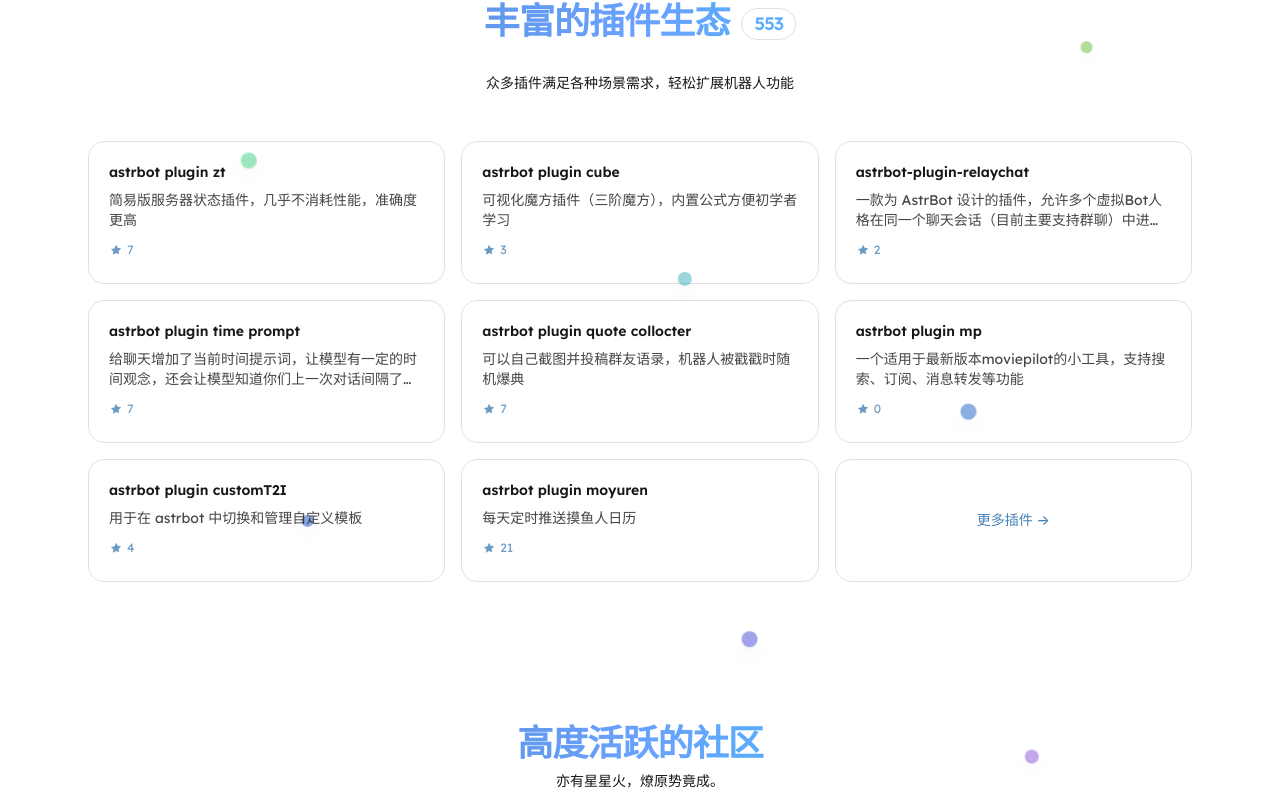
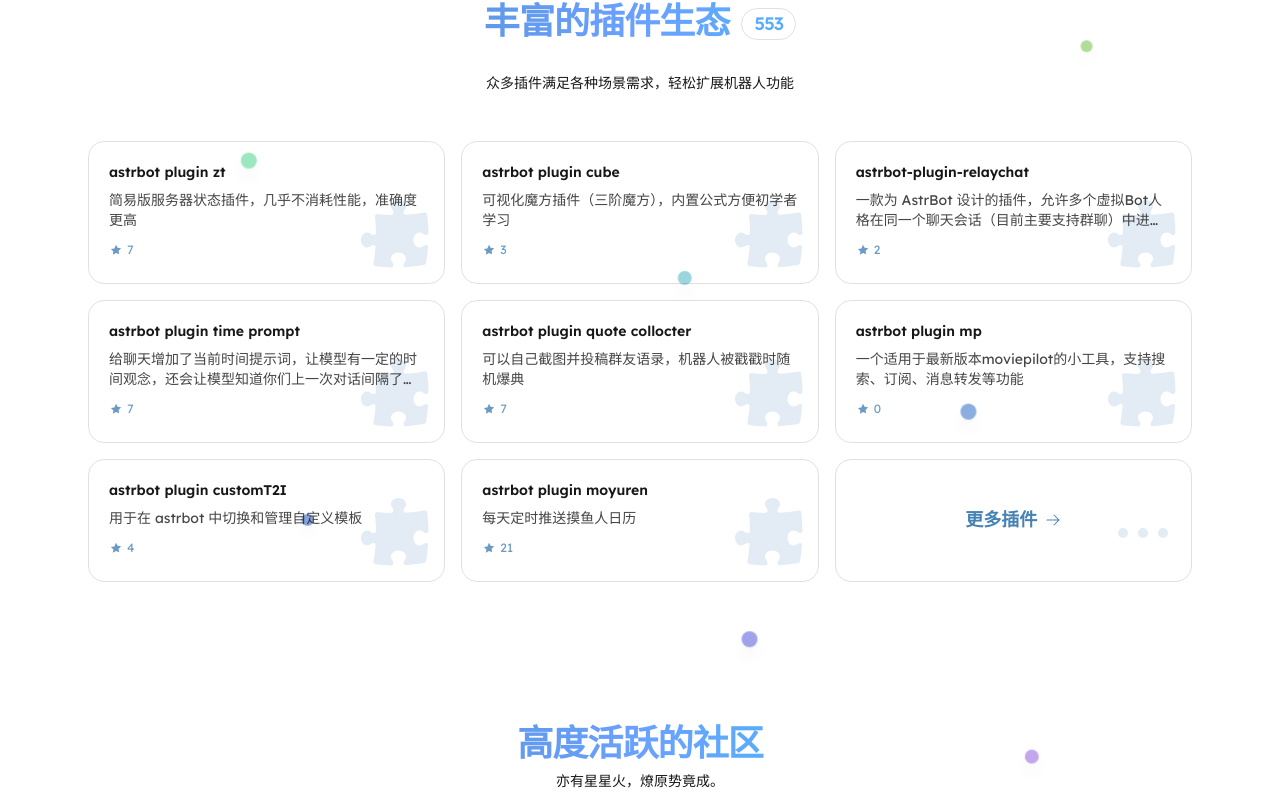
Before and after one commit to AstrBotDevs/AstrBot_Landing_Page, a Next.js app: page / in a window 1280 px wide. Shown: the part 2554-3360 px from the top of the page. Built offline with nearby package versions, Linux system fonts and the light colour scheme; no server answers.

Commit message:
perf: plugins card style

```diff
--- a/i18n/en-US.json
+++ b/i18n/en-US.json
@@ -3,7 +3,7 @@
   "hero": {"slogan": "Multi-platform LLM Bot Infrastructure", "subSlogan": "Build, deploy, and manage cross-platform AI chatbots", "startButton": "Get Started", "githubButton": "GitHub"},
   "platforms": {"title": "Multi-platform Integrations", "current": "Current"},
   "models": {"title": "Supported Model Providers", "subtitle": "Support for Text Gen, Vision, STT, TTS, Embedding and more"},
-  "plugins": {"title": "Rich Plugin Ecosystem", "subtitle": "Extend bots easily for various scenarios", "more": "More plugins →"},
+  "plugins": {"title": "Rich Plugin Ecosystem", "subtitle": "Extend bots easily for various scenarios", "more": "More plugins"},
   "community": {"title": "Thriving Community", "subtitle": "Small sparks can start a prairie fire.", "contributorsTitle": "Contributors", "contributorsNote": "Thanks to every open-source contributor.", "stars": "GitHub Stars", "forks": "GitHub Forks", "contributors": "Contributors", "plugins": "Plugins"},
   "more": {"title": "More things", "kbLabel": "Knowledge Base", "kbDesc": "Built-in AI knowledge base, zero hassle", "codeLabel": "Code Runner", "codeDesc": "Docker-based sandboxed code runner", "searchLabel": "Web Search", "searchDesc": "Bring the LLM online", "memoryLabel": "Long-term Memory", "memoryDesc": "Experimental long-term memory (coming soon)"},
   "carousel": {"prev": "Previous", "next": "Next"},
--- a/i18n/ja-JP.json
+++ b/i18n/ja-JP.json
@@ -3,7 +3,7 @@
   "hero": {"slogan": "マルチプラットフォーム LLM ボット基盤", "subSlogan": "クロスプラットフォームなAIチャットボットを構築・展開・管理", "startButton": "はじめる", "githubButton": "GitHub"},
   "platforms": {"title": "マルチプラットフォーム連携", "current": "現在"},
   "models": {"title": "対応モデルプロバイダー", "subtitle": "テキスト生成、画像理解、STT、TTS、Embedding などに対応"},
-  "plugins": {"title": "豊富なプラグインエコシステム", "subtitle": "様々なシナリオに簡単拡張", "more": "さらに見る →"},
+  "plugins": {"title": "豊富なプラグインエコシステム", "subtitle": "様々なシナリオに簡単拡張", "more": "さらに見る"},
   "community": {"title": "活発なコミュニティ", "subtitle": "小さな火花も野火となる。", "contributorsTitle": "貢献者", "contributorsNote": "すべてのOSS貢献者に感謝します。", "stars": "GitHub Stars", "forks": "GitHub Forks", "contributors": "貢献者", "plugins": "プラグイン"},
   "more": {"title": "その他", "kbLabel": "ナレッジベース", "kbDesc": "AIナレッジベース内蔵、セットアップ不要", "codeLabel": "コードランナー", "codeDesc": "Dockerベースのサンドボックス実行", "searchLabel": "ウェブ検索", "searchDesc": "LLMをオンラインに", "memoryLabel": "長期記憶", "memoryDesc": "実験的な長期記憶（近日）"},
   "carousel": {"prev": "前へ", "next": "次へ"},
--- a/i18n/zh-CN.json
+++ b/i18n/zh-CN.json
@@ -3,7 +3,7 @@
   "hero": {"slogan": "多平台大模型机器人基础设施", "subSlogan": "快速构建、部署和管理跨平台的智能聊天机器人", "startButton": "开始使用", "githubButton": "GitHub"},
   "platforms": {"title": "多消息平台接入", "current": "当前平台"},
   "models": {"title": "支持主流模型提供商", "subtitle": "支持文本生成、图像理解、语音转文本（STT）、文本转语音（TTS）、Embedding 等多种能力"},
-  "plugins": {"title": "丰富的插件生态", "subtitle": "众多插件满足各种场景需求，轻松扩展机器人功能", "more": "更多插件 →"},
+  "plugins": {"title": "丰富的插件生态", "subtitle": "众多插件满足各种场景需求，轻松扩展机器人功能", "more": "更多插件"},
   "community": {"title": "高度活跃的社区", "subtitle": "亦有星星火，燎原势竟成。", "contributorsTitle": "项目贡献者", "contributorsNote": "感谢每一位开源贡献者。", "stars": "GitHub Stars", "forks": "GitHub Forks", "contributors": "贡献者", "plugins": "插件"},
   "more": {"title": "更多能力", "kbLabel": "知识库", "kbDesc": "AstrBot 内置 AI 知识库能力，免除繁杂部署", "codeLabel": "代码执行器", "codeDesc": "AstrBot 支持基于 Docker 的沙箱化代码执行器", "searchLabel": "网页搜索", "searchDesc": "让大模型接入互联网", "memoryLabel": "长期记忆", "memoryDesc": "试验型长期记忆层（即将上线）"},
   "carousel": {"prev": "上一张", "next": "下一张"},
--- a/src/app/page.tsx
+++ b/src/app/page.tsx
@@ -4,7 +4,7 @@
 import { useEffect, useState, useRef, useCallback } from "react";
 import { useI18n } from "../components/i18n/I18nProvider";
 import Reveal from "../components/Reveal";
-import { SparklesIcon, HeartIcon } from "@heroicons/react/24/solid";
+import { SparklesIcon, HeartIcon, PuzzlePieceIcon, EllipsisHorizontalIcon, ArrowRightIcon } from "@heroicons/react/24/solid";
 
 export default function Home() {
   return (
@@ -526,9 +526,13 @@
                   as="a"
                   href={p.repo}
                   target="_blank"
-                className="block rounded-2xl border border-ui p-4 sm:p-5 hover:bg-[var(--brand-soft)] transition"
+                className="block relative overflow-hidden rounded-2xl border border-ui p-4 sm:p-5 hover:bg-[var(--brand-soft)] transition"
                   delay={100 + idx * 60}
                 >
+                  <div className="absolute bottom-2 right-2 opacity-15 brand-text pointer-events-none select-none z-0">
+                    <PuzzlePieceIcon className="w-16 h-16 sm:w-20 sm:h-20" />
+                  </div>
+                  <div className="relative z-10">
                     <h4 className="text-sm font-semibold line-clamp-1">{p.name}</h4>
                     <p className="mt-2 text-sm opacity-80 line-clamp-2">{p.desc}</p>
                     {typeof p.stars === "number" && (
@@ -539,6 +543,7 @@
                         {p.stars}
                       </div>
                     )}
+                  </div>
                 </Reveal>
               ))}
               <Reveal
@@ -546,10 +551,16 @@
                 href="https://plugins.astrbot.app"
                 target="_blank"
                 rel="noreferrer"
-                className="block rounded-2xl border border-ui p-4 sm:p-5 hover:bg-[var(--brand-soft)] transition flex items-center justify-center"
+                className="group block relative overflow-hidden rounded-2xl border border-ui p-4 sm:p-5 hover:bg-[var(--brand-soft)] transition flex items-center justify-center"
                 delay={100 + 8 * 60}
               >
-                <span className="text-sm font-medium brand-text">{t("plugins.more")}</span>
+                <div className="absolute bottom-2 right-2 opacity-15 brand-text pointer-events-none select-none z-0">
+                  <EllipsisHorizontalIcon className="w-16 h-16 sm:w-20 sm:h-20" />
+                </div>
+                <span className="relative z-10 flex items-center gap-2 text-base sm:text-lg font-semibold brand-text">
+                  {t("plugins.more")}
+                  <ArrowRightIcon className="w-4 h-4 transition-transform duration-300 group-hover:translate-x-0.5" />
+                </span>
               </Reveal>
             </>
           )}
@@ -644,7 +655,7 @@
         <div className="mt-10 text-center">
           <Reveal as="h3" className="text-base font-semibold" delay={0}>{t("community.contributorsTitle")}</Reveal>
           <Reveal className="mt-4 flex justify-center" animation="fade" delay={120}>
-            <Image src="https://contrib.rocks/image?repo=AstrBotDevs/AstrBot" width={800} height={200} alt="AstrBot 贡献者" className="rounded-xl border border-ui" unoptimized />
+            <Image src="https://contrib.rocks/image?repo=AstrBotDevs/AstrBot" width={800} height={200} alt="AstrBot 贡献者" className="rounded-xl" unoptimized />
           </Reveal>
           <Reveal as="p" className="mt-3 text-sm opacity-80" delay={200}>{t("community.contributorsNote")}</Reveal>
         </div>
```
Lines whose indentation alone changed are shown as unchanged.
